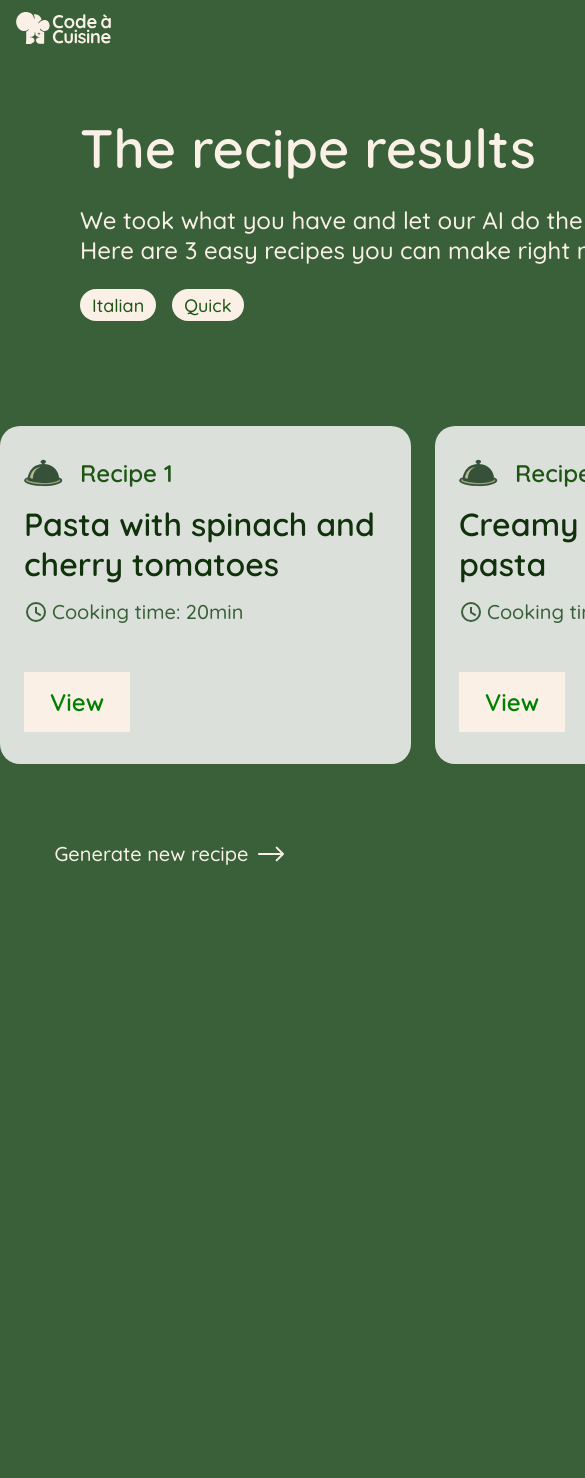
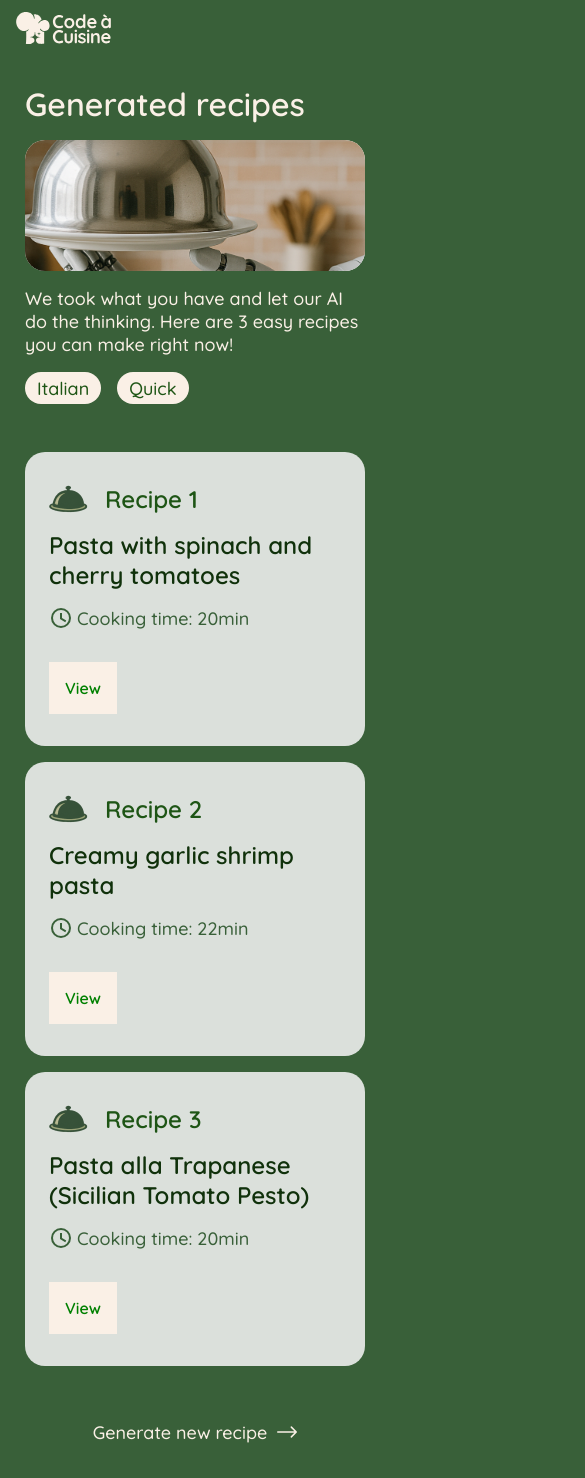
Before and after one commit to mlb27/code-a-cuisine, an Angular app: page /results in a window 390 px wide. Shown: the top 1478 px of the page, 585 px wide, since content can reach past the window. Before the commit the page ends 880 px from the top, so only its background shows below. Built offline with nearby package versions, Linux system fonts and the light colour scheme.

Commit message:
feat: added mobile recipe generation flow

```diff
--- a/src/app/layout/header/header.scss
+++ b/src/app/layout/header/header.scss
@@ -92,6 +92,11 @@
       height: functions.px-to-rem(52);
     }
 
+    &[data-background-theme='dark'][data-compact='true'] {
+      height: functions.px-to-rem(44);
+      padding-bottom: 0;
+    }
+
     &[data-background-theme='light'][data-has-back-link='true'] {
       height: functions.px-to-rem(80);
     }
--- a/src/app/pages/recipe-loading/recipe-loading.html
+++ b/src/app/pages/recipe-loading/recipe-loading.html
@@ -13,7 +13,7 @@
     </div>
 
     <h1 id="loading-heading" class="recipe-loading__title" aria-label="Generating...">
-      Generating<span class="recipe-loading__dots" aria-hidden="true"></span>
+      Generating <span class="recipe-loading__dots" aria-hidden="true"></span>
     </h1>
   </section>
 </main>
--- a/src/app/pages/recipe-loading/recipe-loading.scss
+++ b/src/app/pages/recipe-loading/recipe-loading.scss
@@ -61,6 +61,24 @@
   }
 }
 
+@media (max-width: 767px) {
+  .recipe-loading {
+    width: calc(100% - functions.px-to-rem(35));
+    max-width: functions.px-to-rem(340);
+    margin-top: functions.px-to-rem(40);
+
+    &__content {
+      height: functions.px-to-rem(640);
+      padding-top: functions.px-to-rem(129);
+    }
+
+    &__title {
+      height: functions.px-to-rem(41);
+      font-size: functions.px-to-rem(36);
+      line-height: functions.px-to-rem(41);
+    }
+  }
+}
 @keyframes loading-dots {
   0%,
   14%,
--- a/src/app/pages/recipe-results/components/recipe-result-card/recipe-result-card.scss
+++ b/src/app/pages/recipe-results/components/recipe-result-card/recipe-result-card.scss
@@ -122,6 +122,74 @@
   }
 }
 
+@media (max-width: 767px) {
+  :host {
+    width: 100%;
+    height: functions.px-to-rem(294);
+  }
+
+  .recipe-card {
+    gap: functions.px-to-rem(32);
+    width: 100%;
+    height: functions.px-to-rem(294);
+    padding: functions.px-to-rem(32) functions.px-to-rem(24);
+
+    &__content {
+      width: min(100%, functions.px-to-rem(299));
+      height: functions.px-to-rem(146);
+    }
+
+    &__number {
+      height: functions.px-to-rem(30);
+    }
+
+    &__label {
+      height: functions.px-to-rem(30);
+      font-size: functions.px-to-rem(24);
+      line-height: functions.px-to-rem(30);
+    }
+
+    &__details {
+      height: functions.px-to-rem(100);
+    }
+
+    &__title {
+      height: functions.px-to-rem(60);
+      font-size: functions.px-to-rem(24);
+      line-height: functions.px-to-rem(30);
+    }
+
+    &__cooking-time {
+      width: 100%;
+      font-size: functions.px-to-rem(18);
+      line-height: functions.px-to-rem(23);
+    }
+
+    &__button {
+      width: functions.px-to-rem(68);
+      height: functions.px-to-rem(52);
+      font-size: functions.px-to-rem(16);
+      line-height: functions.px-to-rem(20);
+    }
+  }
+}
+
+@media (max-width: 349px) {
+  :host,
+  .recipe-card {
+    height: auto;
+    min-height: functions.px-to-rem(294);
+  }
+
+  .recipe-card {
+    &__content,
+    &__details,
+    &__title {
+      height: auto;
+      min-height: functions.px-to-rem(60);
+    }
+  }
+}
 @media (prefers-reduced-motion: reduce) {
   .recipe-card,
   .recipe-card__button {
--- a/src/app/pages/recipe-results/recipe-results.html
+++ b/src/app/pages/recipe-results/recipe-results.html
@@ -3,7 +3,10 @@
 <main class="recipe-results">
   <section class="recipe-results__intro" aria-labelledby="results-heading">
     <div class="recipe-results__intro-copy">
-      <h1 id="results-heading" class="recipe-results__title">The recipe results</h1>
+      <h1 id="results-heading" class="recipe-results__title">
+        <span class="recipe-results__title-desktop">The recipe results</span>
+        <span class="recipe-results__title-mobile">Generated recipes</span>
+      </h1>
 
       <p class="recipe-results__description">
         We took what you have and let our AI do the thinking. Here are 3 easy recipes you can make
--- a/src/app/pages/recipe-results/recipe-results.scss
+++ b/src/app/pages/recipe-results/recipe-results.scss
@@ -142,6 +142,106 @@
   }
 }
 
+.recipe-results__title-mobile {
+  display: none;
+}
+
+@media (max-width: 767px) {
+  .recipe-results {
+    width: calc(100% - functions.px-to-rem(35));
+    max-width: functions.px-to-rem(340);
+    min-height: 0;
+    margin-top: functions.px-to-rem(40);
+    margin-bottom: functions.px-to-rem(40);
+
+    &__intro {
+      flex-direction: column;
+      gap: functions.px-to-rem(16);
+      height: functions.px-to-rem(320);
+      padding: 0;
+    }
+
+    &__intro-copy {
+      display: contents;
+    }
+
+    &__title {
+      order: 1;
+      height: functions.px-to-rem(40);
+      font-size: functions.px-to-rem(32);
+      line-height: functions.px-to-rem(40);
+    }
+
+    &__title-desktop {
+      display: none;
+    }
+
+    &__title-mobile {
+      display: inline;
+    }
+
+    &__visual {
+      order: 2;
+      flex-basis: functions.px-to-rem(131);
+      width: 100%;
+      height: functions.px-to-rem(131);
+    }
+
+    &__visual-image {
+      width: calc(100% + functions.px-to-rem(4));
+      height: functions.px-to-rem(229);
+      object-fit: cover;
+      transform: translateY(functions.px-to-rem(-40));
+    }
+
+    &__description {
+      order: 3;
+      width: 100%;
+      height: functions.px-to-rem(69);
+      font-size: functions.px-to-rem(18);
+      line-height: functions.px-to-rem(23);
+    }
+
+    &__preferences {
+      order: 4;
+    }
+
+    &__recipes {
+      display: flex;
+      flex-direction: column;
+      gap: functions.px-to-rem(16);
+      width: 100%;
+      height: functions.px-to-rem(914);
+      margin-top: functions.px-to-rem(48);
+    }
+
+    &__generation-cta {
+      width: functions.px-to-rem(237);
+      height: functions.px-to-rem(52);
+      margin: functions.px-to-rem(40) auto 0;
+      padding: 0;
+    }
+
+    &__generate-link {
+      width: functions.px-to-rem(237);
+      padding: functions.px-to-rem(4) functions.px-to-rem(16);
+      font-size: functions.px-to-rem(18);
+      line-height: functions.px-to-rem(23);
+    }
+
+    &__generate-icon {
+      width: functions.px-to-rem(20);
+      height: functions.px-to-rem(14);
+      margin: 0;
+    }
+  }
+}
+
+@media (max-width: 349px) {
+  .recipe-results__recipes {
+    height: auto;
+  }
+}
 @media (hover: hover) and (pointer: fine) {
   .recipe-results__generate-link:hover {
     background-color: rgba(variables.$cream-hover, 0.2);
```
